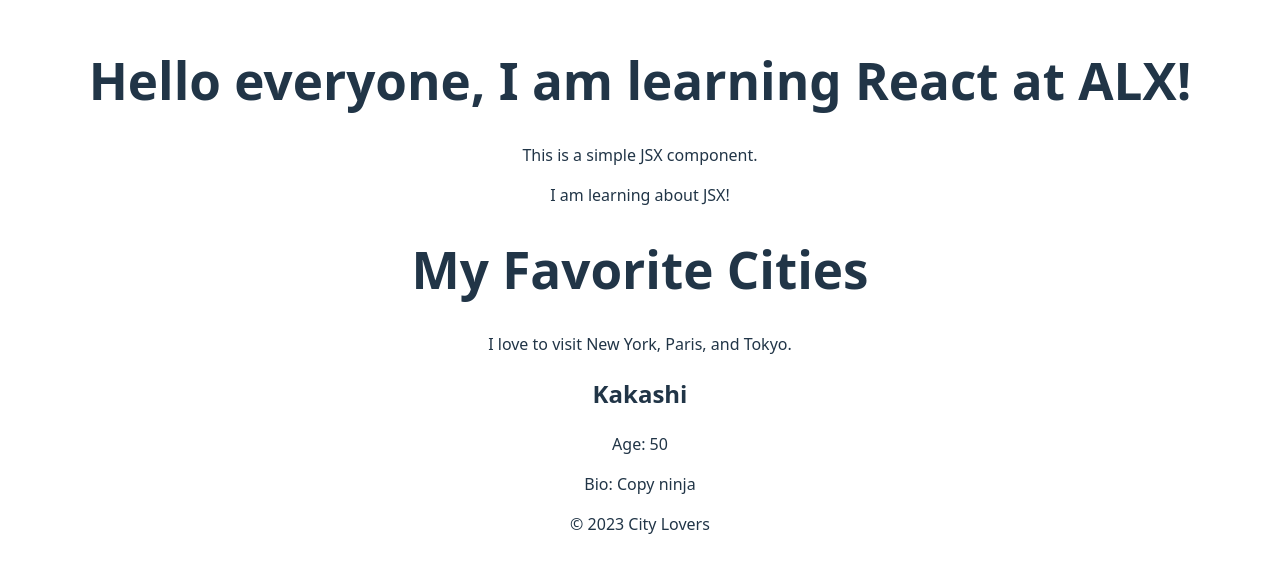
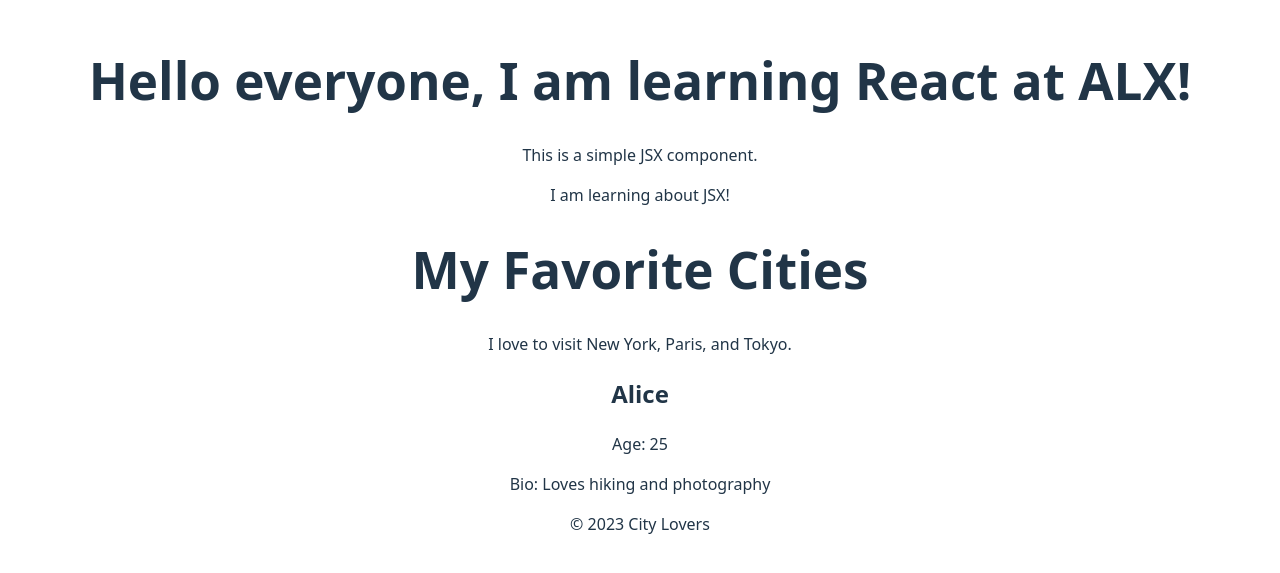
Before and after one commit to 4wiafe/alx-fe-reactjs, a React (Vite) app in the folder alx-react-app/: page / in a window 1280 px wide. Shown: the part 115-688 px from the top of the page. Built offline with nearby package versions, Linux system fonts and the light colour scheme.

Commit message:
Refactor props value

```diff
--- a/alx-react-app/src/App.jsx
+++ b/alx-react-app/src/App.jsx
@@ -11,7 +11,7 @@ function App() {
       <WelcomeMessage />
       <Header />
       <MainContent />
-      < UserProfile name="Kakashi" age="50" bio="Copy ninja"/>
+      < UserProfile name="Alice" age="25" bio="Loves hiking and photography"/>
       <Footer />
     </>
   )
```
